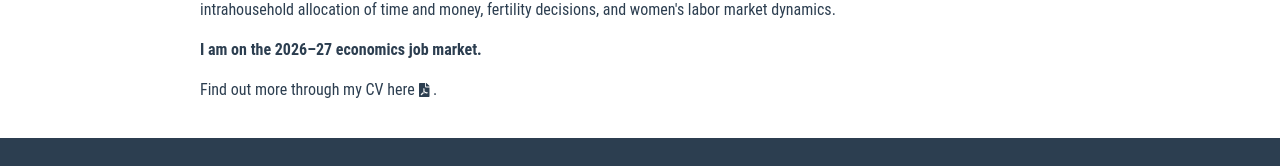
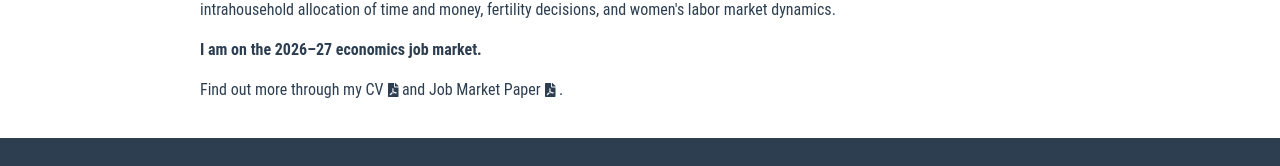
Before and after one commit to Wenqi-Lu/wenqi-lu.github.io, a Vue app: page / in a window 1280 px wide. Shown: the part 633-799 px from the top of the page. Built offline with nearby package versions, Linux system fonts and the light colour scheme.

Commit message:
doc(Home): add link to JMP draft, update CV

```diff
--- a/src/views/Home.vue
+++ b/src/views/Home.vue
@@ -11,9 +11,14 @@
       <strong>I am on the 2026–27 economics job market.</strong>
     </p>
     <p>
-      Find out more through my CV
+      Find out more through my
       <a href="/cv/Resume_WenqiLu.pdf" target="_blank" rel="noopener noreferrer" class="cv-link">
-        here
+        CV
+        <fa :icon="['fas', 'file-pdf']" class="fa-sm" style="margin-left: 0.3em;" />
+      </a>
+      and
+      <a href="/publications/FertilityNew.pdf" target="_blank" rel="noopener noreferrer" class="cv-link">
+        Job Market Paper
         <fa :icon="['fas', 'file-pdf']" class="fa-sm" style="margin-left: 0.3em;" />
       </a>
       .
```
Also changed, not shown: 1 other file (tests, documents, lock files or other folders).
